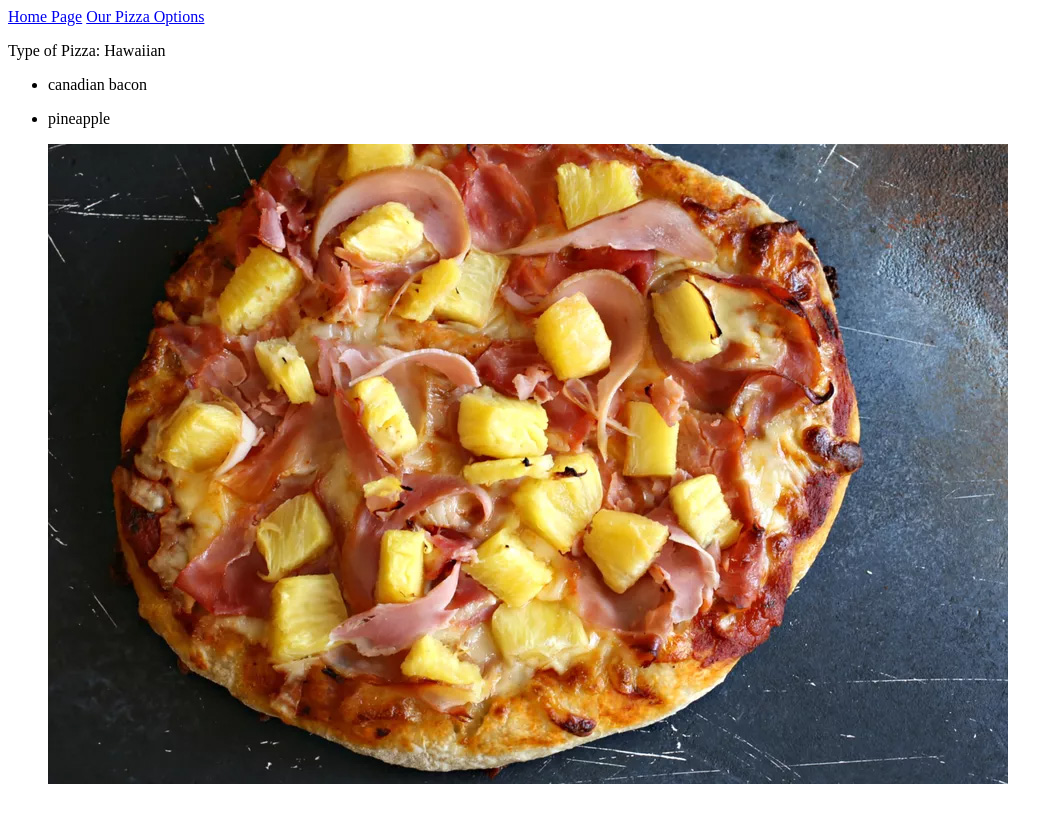
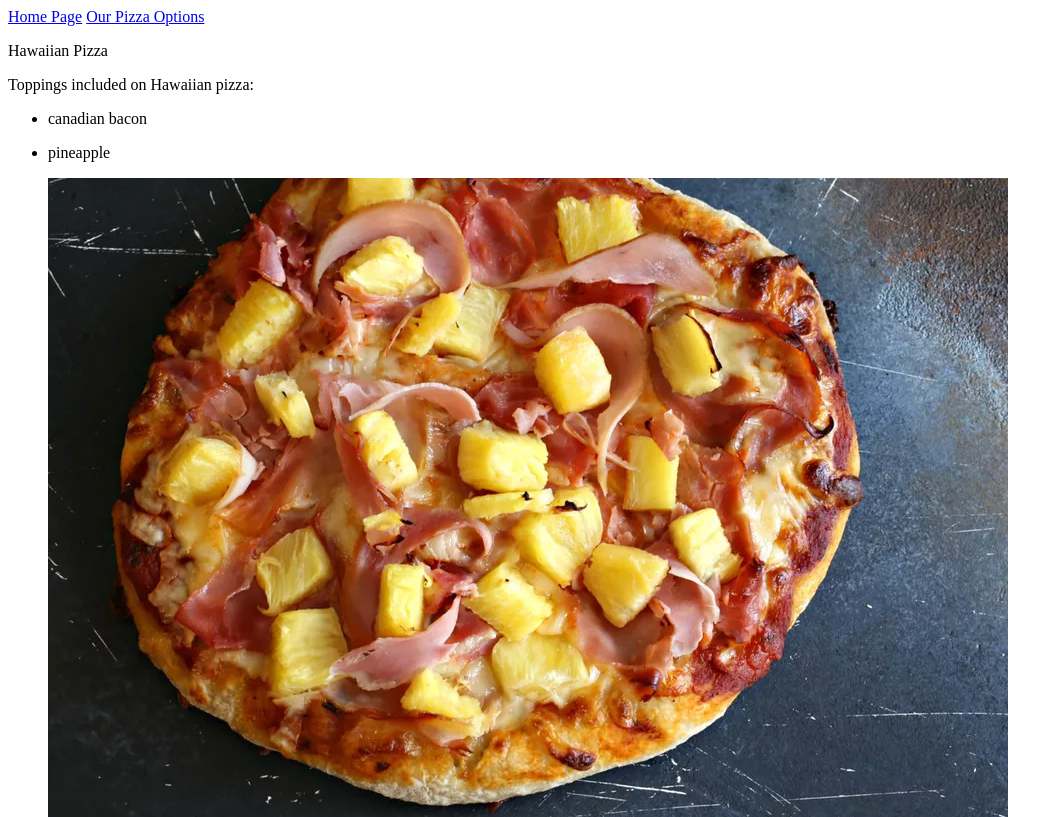
Before and after one commit to SavannahMoe/Pizzeria, a Django app: page /pizzas/1/ in a window 1280 px wide. Shown: the top 817 px of the page, without its empty margins (0-1063 px from the left). Before the commit the page ends 784 px from the top, so only its background shows below. Run offline with Django 3.2, Linux system fonts and the light colour scheme; data comes from the database, SQL or seed files in the repository.

Commit message:
editing layout/design of pizza.html

```diff
--- a/pizza/templates/pizza/pizza.html
+++ b/pizza/templates/pizza/pizza.html
@@ -2,7 +2,9 @@
 {% load static %}
 
 {% block content %}
-<p>Type of Pizza: {{pizza}}</p>
+<p>{{pizza}} Pizza</p>
+
+<p>Toppings included on {{pizza}} pizza:</p>
 
 <ul>
     {%for topping in toppings %}
```
